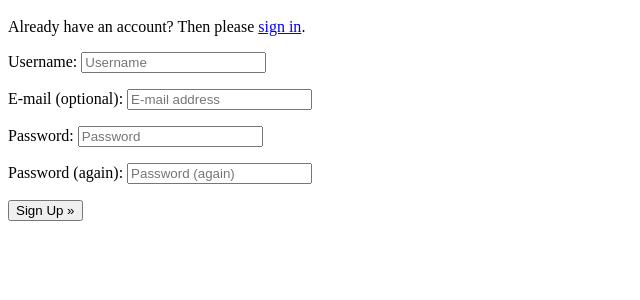
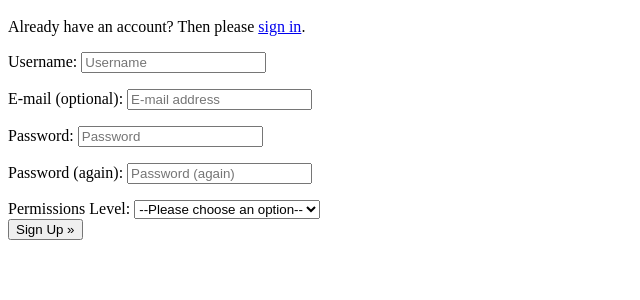
Before and after one commit to willbelcher/cs3240-project, a Django app: page /accounts/signup/ in a window 1280 px wide. Shown: the part 140-440 px from the top of the page, without its empty margins (0-640 px from the left). Run offline with Django 4.2, Linux system fonts and the light colour scheme.

Commit message:
Update signup.html
Adds in a toggle for permissions upon signup

```diff
--- a/login/templates/account/signup.html
+++ b/login/templates/account/signup.html
@@ -15,6 +15,13 @@
   {% if redirect_field_value %}
   <input type="hidden" name="{{ redirect_field_name }}" value="{{ redirect_field_value }}" />
   {% endif %}
+  Permissions Level:
+  <select name="Permissions" id="Permissions">
+    <option value="">--Please choose an option--</option>
+    <option value="Student">Student</option>
+    <option value="Advisor">Advisor</option>
+  </select>
+  <br>
   <button type="submit">{% trans "Sign Up" %} &raquo;</button>
 </form>
 
```
